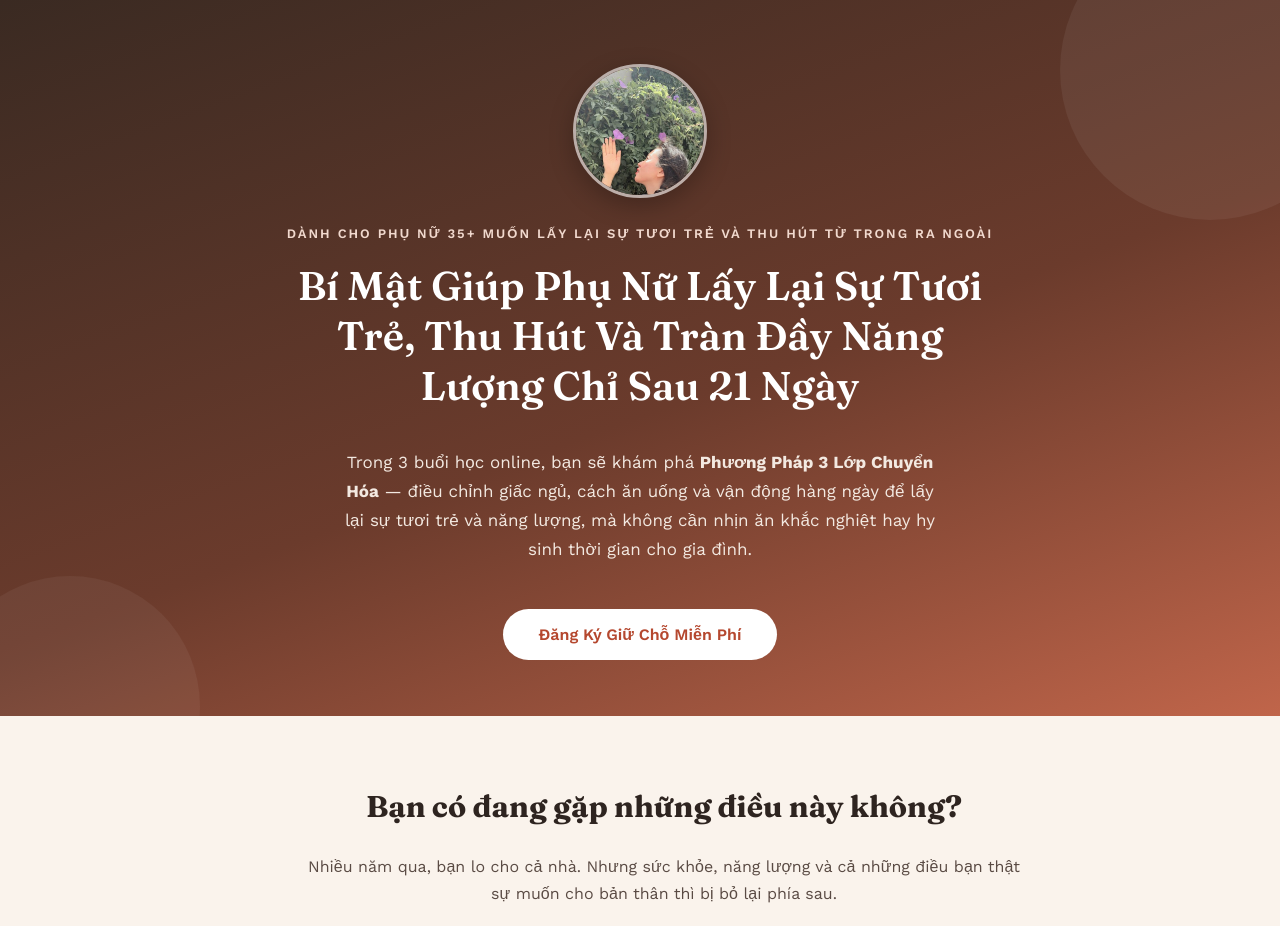
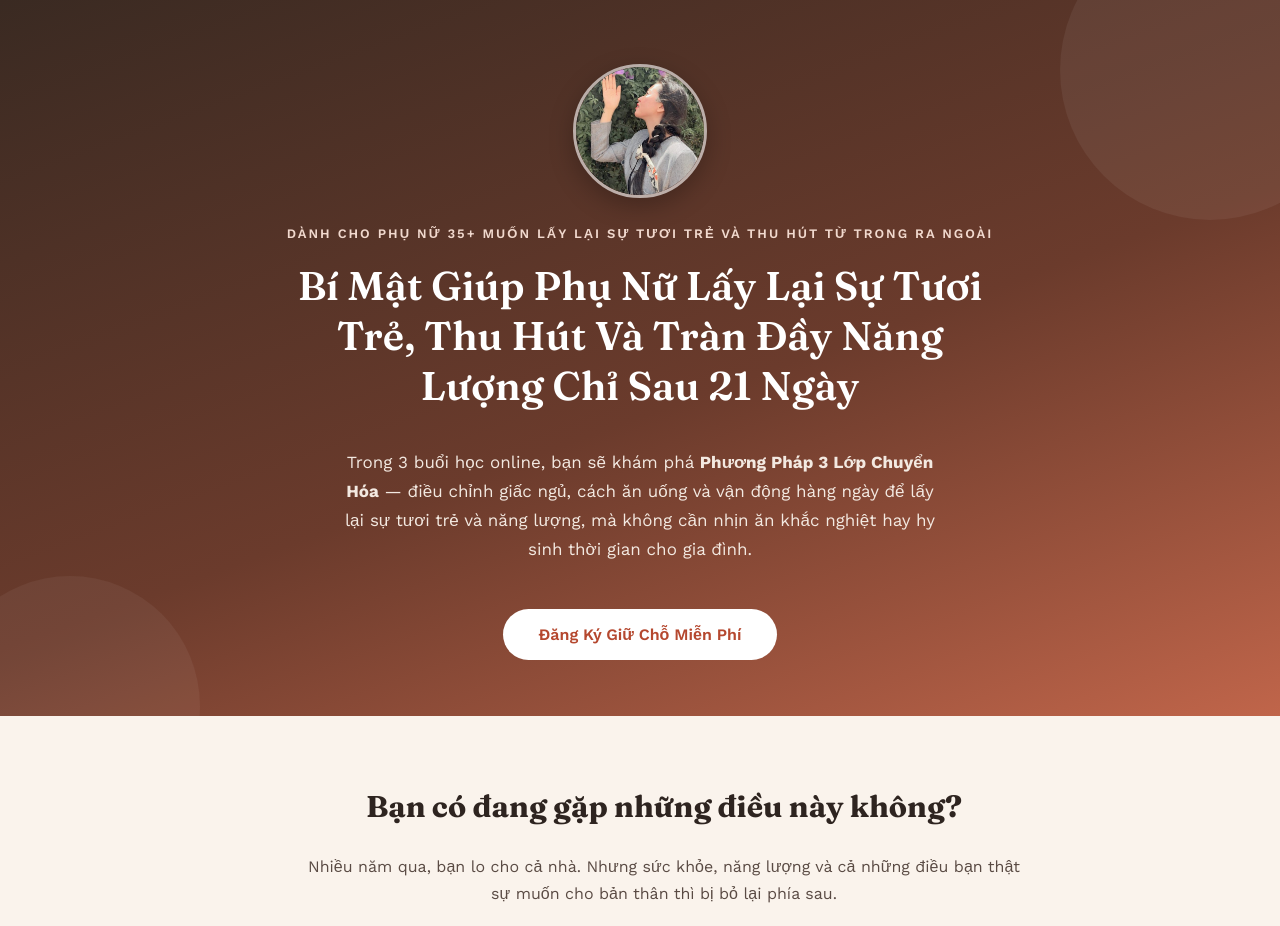
Before and after one commit to kalanguyentham-bit/song-cho-minh, a plain HTML site: page index.html in a window 1280 px wide. Shown: the top 926 px of the page. Drawn offline with nearby package versions, Linux system fonts and the light colour scheme.

Commit message:
Fix hero photo crop to show face, not just the flower
Co-Authored-By: Claude Sonnet 5 <noreply@anthropic.com>

```diff
--- a/index.html
+++ b/index.html
@@ -33,7 +33,7 @@
     <div style="position: absolute; top: -80px; right: -80px; width: 300px; height: 300px; border-radius: 50%; background: rgba(255,255,255,0.06);"></div>
     <div style="position: absolute; bottom: -120px; left: -60px; width: 260px; height: 260px; border-radius: 50%; background: rgba(255,255,255,0.05);"></div>
     <div style="position: relative; z-index: 1; width: 100%; max-width: 720px; margin: 0 auto; padding: 64px 24px 56px; display: flex; flex-direction: column; align-items: center; text-align: center; gap: 20px;">
-      <img src="assets/hero-new.jpg" style="width: 128px; height: 128px; border-radius: 50%; object-fit: cover; object-position: top; border: 3px solid rgba(255,255,255,0.6); box-shadow: 0 8px 24px rgba(0,0,0,0.25);">
+      <img src="assets/hero-new.jpg" style="width: 128px; height: 128px; border-radius: 50%; object-fit: cover; object-position: center 65%; border: 3px solid rgba(255,255,255,0.6); box-shadow: 0 8px 24px rgba(0,0,0,0.25);">
       <div style="font-size: 13px; letter-spacing: 2px; text-transform: uppercase; color: #F1D9CE; font-weight: 600; margin-top: 8px;">Dành cho phụ nữ 35+ muốn lấy lại sự tươi trẻ và thu hút từ trong ra ngoài</div>
       <h1 style="font-size: 40px; line-height: 1.25; color: #FFFFFF; font-weight: 600;">Bí Mật Giúp Phụ Nữ Lấy Lại Sự Tươi Trẻ, Thu Hút Và Tràn Đầy Năng Lượng Chỉ Sau 21 Ngày</h1>
       <p style="font-size: 17px; line-height: 1.7; color: #F3E9E1; max-width: 600px;">Trong 3 buổi học online, bạn sẽ khám phá <b>Phương Pháp 3 Lớp Chuyển Hóa</b> — điều chỉnh giấc ngủ, cách ăn uống và vận động hàng ngày để lấy lại sự tươi trẻ và năng lượng, mà không cần nhịn ăn khắc nghiệt hay hy sinh thời gian cho gia đình.</p>
```
